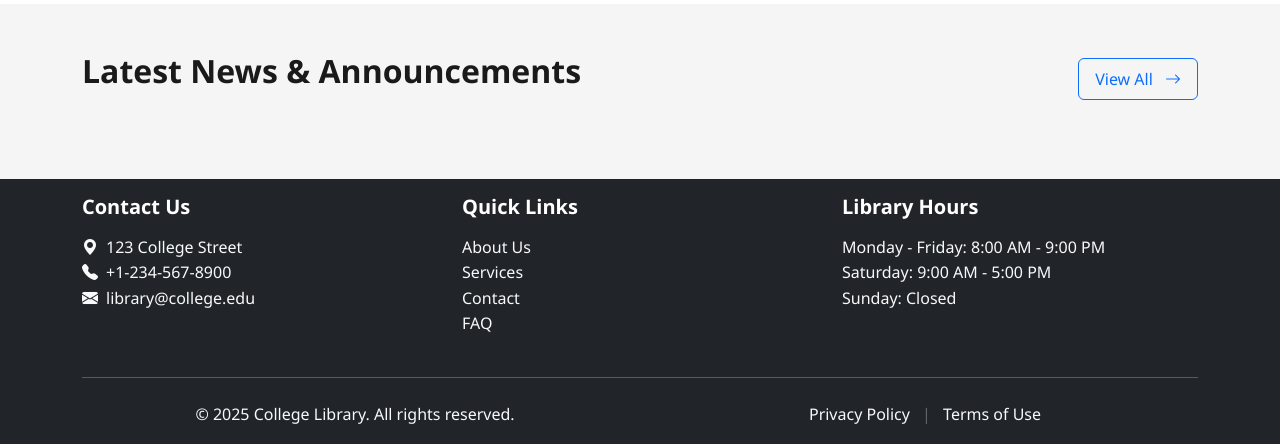
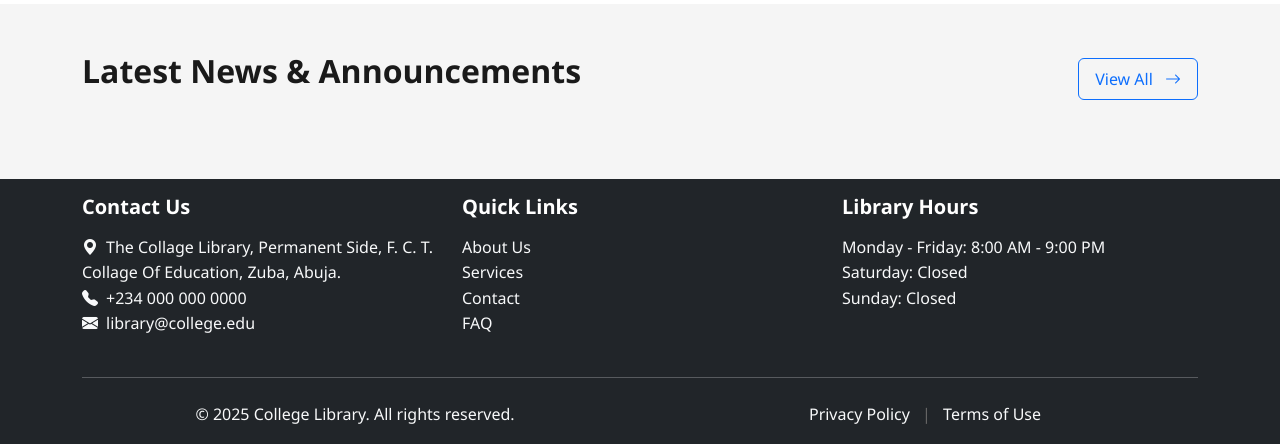
Before and after one commit to techabdu/coezlibrary, a PHP site: page /coezlibrary/ in a window 1280 px wide. Shown: the part 1738-2182 px from the top of the page. Run offline with PHP 8.4, Linux system fonts and the light colour scheme; data comes from the database, SQL or seed files in the repository; data that the repository does not hold is empty.

Commit message:
fixed footer

```diff
--- a/app/views/layouts/footer.php
+++ b/app/views/layouts/footer.php
@@ -8,8 +8,8 @@
                     <div class="col-md-4 mb-3 mb-md-0">
                         <h5 class="text-white mb-3">Contact Us</h5>
                         <ul class="list-unstyled">
-                            <li><i class="bi bi-geo-alt-fill me-2"></i>123 College Street</li>
-                            <li><i class="bi bi-telephone-fill me-2"></i>+1-234-567-8900</li>
+                            <li><i class="bi bi-geo-alt-fill me-2"></i>The Collage Library, Permanent Side, F. C. T. Collage Of Education, Zuba, Abuja.</li>
+                            <li><i class="bi bi-telephone-fill me-2"></i>+234 000 000 0000</li>
                             <li><i class="bi bi-envelope-fill me-2"></i>library@college.edu</li>
                         </ul>
                     </div>
@@ -30,7 +30,7 @@
                         <h5 class="text-white mb-3">Library Hours</h5>
                         <ul class="list-unstyled">
                             <li>Monday - Friday: 8:00 AM - 9:00 PM</li>
-                            <li>Saturday: 9:00 AM - 5:00 PM</li>
+                            <li>Saturday: Closed</li>
                             <li>Sunday: Closed</li>
                         </ul>
                     </div>
```
